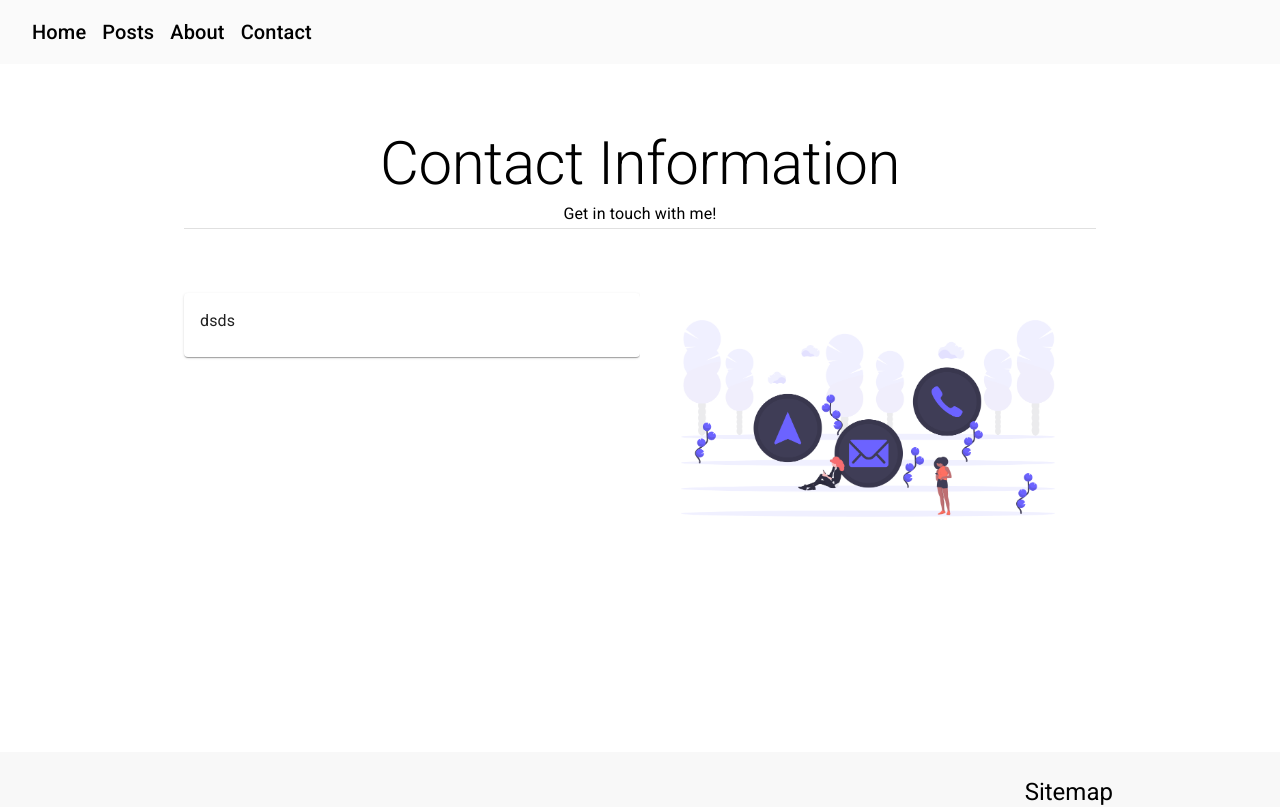
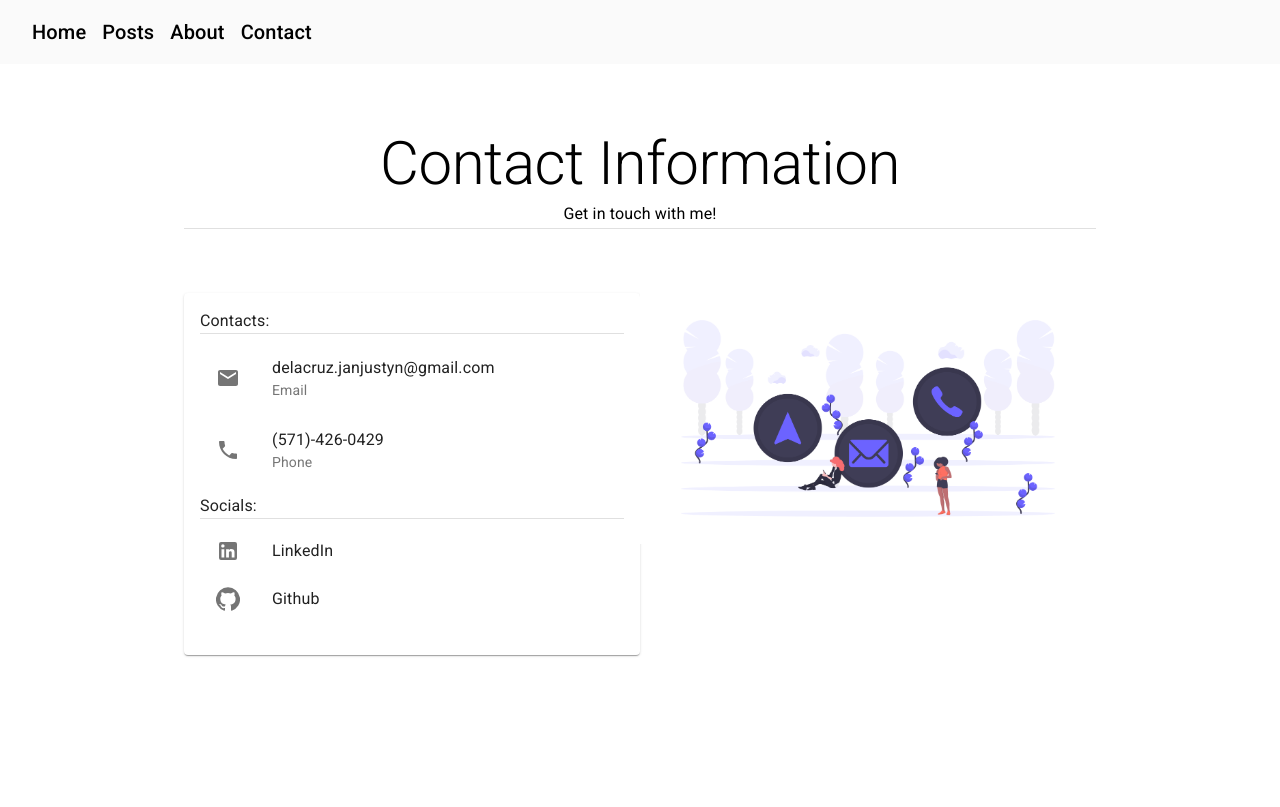
Before and after one commit to jdelacr/my-react-apps, a Next.js app: page /contact in a window 1280 px wide. Shown: the top 807 px of the page. Built offline with nearby package versions, Linux system fonts and the light colour scheme.

Commit message:
Added information on the contact page

```diff
--- a/pages/contact.js
+++ b/pages/contact.js
@@ -1,11 +1,17 @@
 import React, { Component } from "react";
 import Layout from "../Layout/Layout";
 import style from "../styles/pages/contact.module.css";
-import Typography from "@material-ui/core/Typography";
-import Toolbar from "@material-ui/core/Toolbar";
-import Divider from "@material-ui/core/Divider";
-import Card from "@material-ui/core/Card";
-import CardContent from "@material-ui/core/CardContent";
+import { Typography, Toolbar, Divider } from "@material-ui/core";
+import { Card, CardContent } from "@material-ui/core";
+import { List, ListItem, ListItemIcon, ListItemText } from "@material-ui/core";
+import PhoneIcon from "@material-ui/icons/Phone";
+import EmailIcon from "@material-ui/icons/Email";
+import GitHubIcon from "@material-ui/icons/GitHub";
+import LinkedInIcon from "@material-ui/icons/LinkedIn";
+
+function ListItemLink(props) {
+  return <ListItem button component="a" target="_blank" {...props} />;
+}
 
 export class contact extends Component {
   render() {
@@ -23,7 +29,41 @@ export class contact extends Component {
           <div className={style.contactLeft}>
             <Card>
               <CardContent>
-                <Typography>dsds</Typography>
+                <Typography>Contacts:</Typography>
+                <Divider />
+                <List>
+                  <ListItem>
+                    <ListItemIcon>
+                      <EmailIcon />
+                    </ListItemIcon>
+                    <ListItemText
+                      primary="delacruz.janjustyn@gmail.com"
+                      secondary="Email"
+                    />
+                  </ListItem>
+                  <ListItem>
+                    <ListItemIcon>
+                      <PhoneIcon />
+                    </ListItemIcon>
+                    <ListItemText primary="(571)-426-0429" secondary="Phone" />
+                  </ListItem>
+                </List>
+                <Typography>Socials:</Typography>
+                <Divider />
+                <List>
+                  <ListItemLink href="https://www.linkedin.com/in/janjustyn/">
+                    <ListItemIcon>
+                      <LinkedInIcon />
+                    </ListItemIcon>
+                    <ListItemText primary="LinkedIn" />
+                  </ListItemLink>
+                  <ListItemLink href="https://github.com/jdelacr">
+                    <ListItemIcon>
+                      <GitHubIcon />
+                    </ListItemIcon>
+                    <ListItemText primary="Github" />
+                  </ListItemLink>
+                </List>
               </CardContent>
             </Card>
           </div>
```
